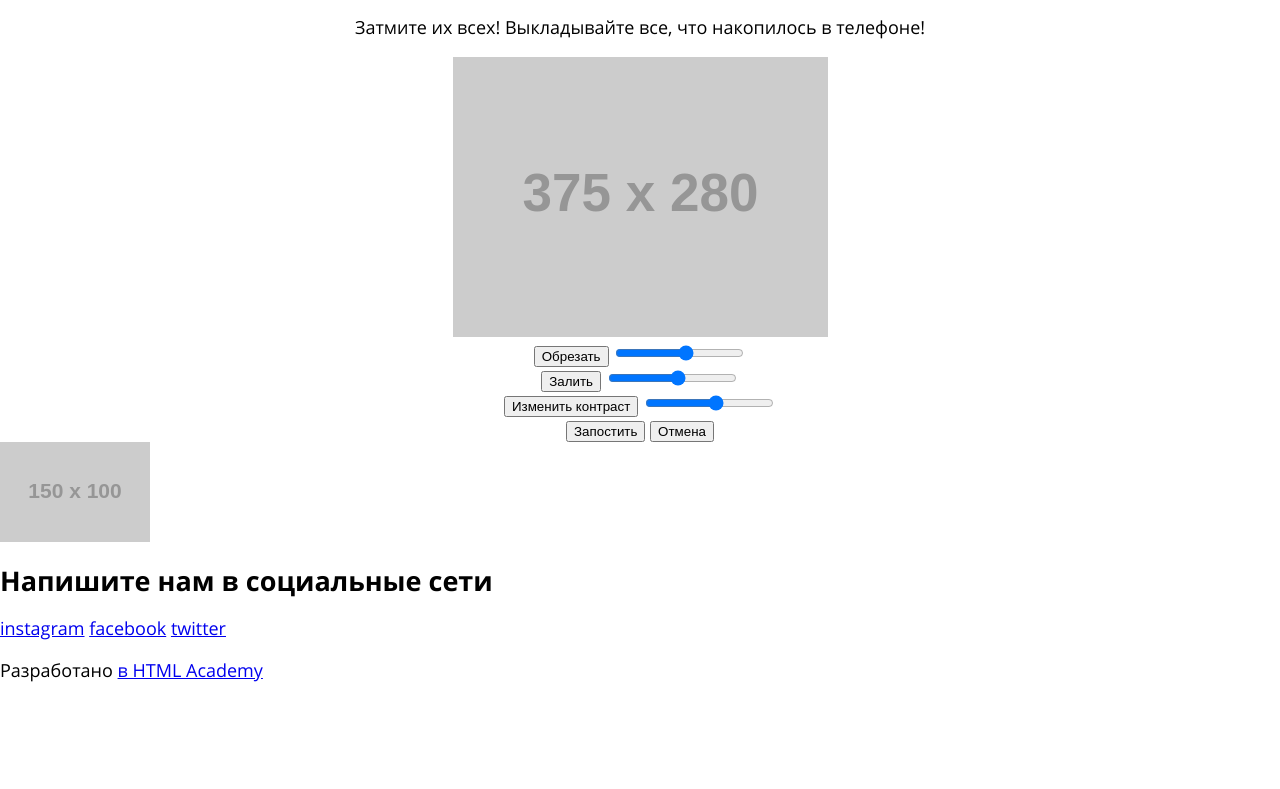
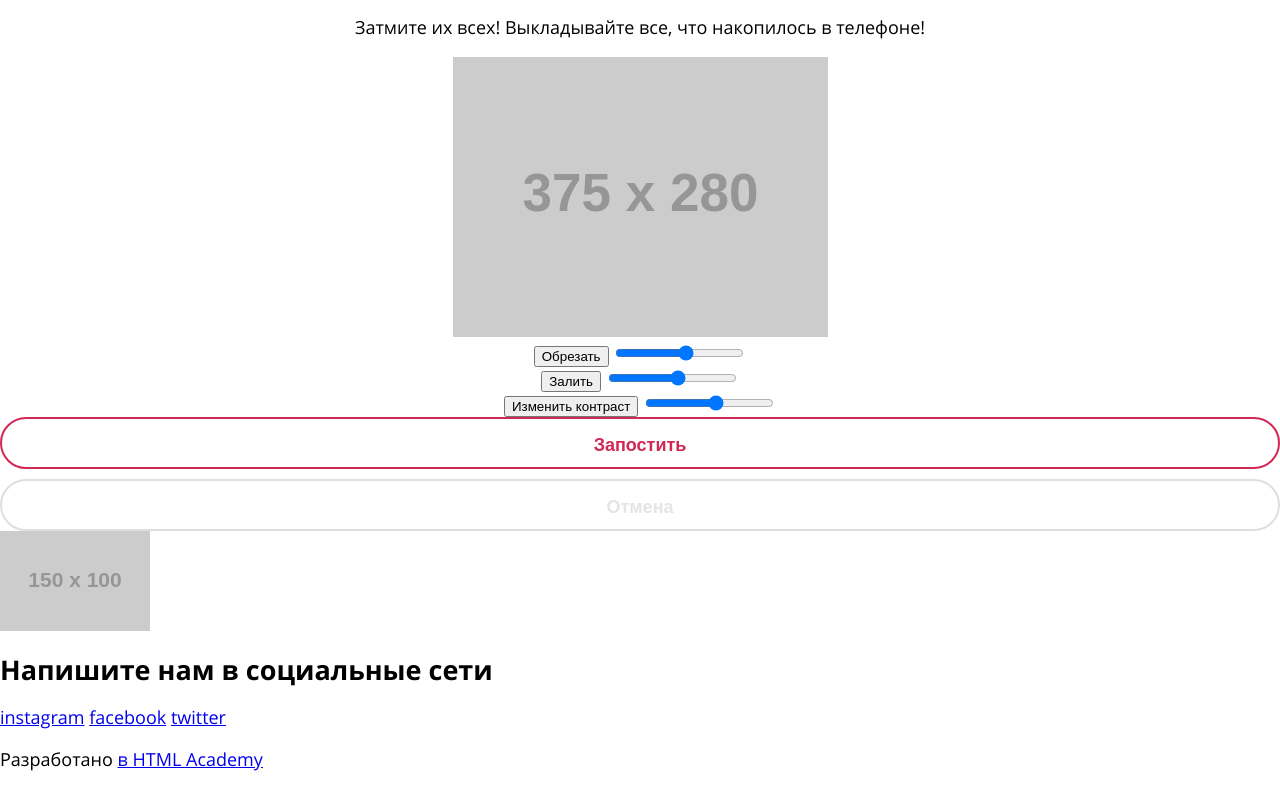
Before and after one commit to gucol/168138-pink, a plain HTML site: page photo.html in a window 1280 px wide. Shown: the part 7543-8332 px from the top of the page. Before the commit the page ends 8243 px from the top, so only its background shows below. Drawn offline with nearby package versions, Linux system fonts and the light colour scheme; files that its build step writes are made by us from their sources; placeholder pictures from the web are drawn by us.

Commit message:
Верстка кнопок upload-input, cancel-input и миксина main-btn

```diff
--- a/less/blocks/cancel-input.less
+++ b/less/blocks/cancel-input.less
@@ -0,0 +1,5 @@
+.cancel-input {
+    .main-btn();
+    color: #e3e4e4;
+    border-color: #dddfe0;
+}
--- a/less/blocks/upload-input.less
+++ b/less/blocks/upload-input.less
@@ -0,0 +1,6 @@
+.upload-input {
+    .main-btn();
+    color: #d22856;
+    border-color: #d22856;
+    margin-bottom: 10px;
+}
--- a/less/mixins.less
+++ b/less/mixins.less
@@ -13,9 +13,15 @@
 
 .main-btn() {
     display: block;
+    width: 100%;
     padding: 17px 35px 13px;
+    font-weight: 700;
+    font-size: 18px;
+    line-height: 18px;
     text-align: center;
+    background-color: inherit;
     border-radius: 70px;
+    border: 2px solid;
 }
 
 .list-reset() {
```
